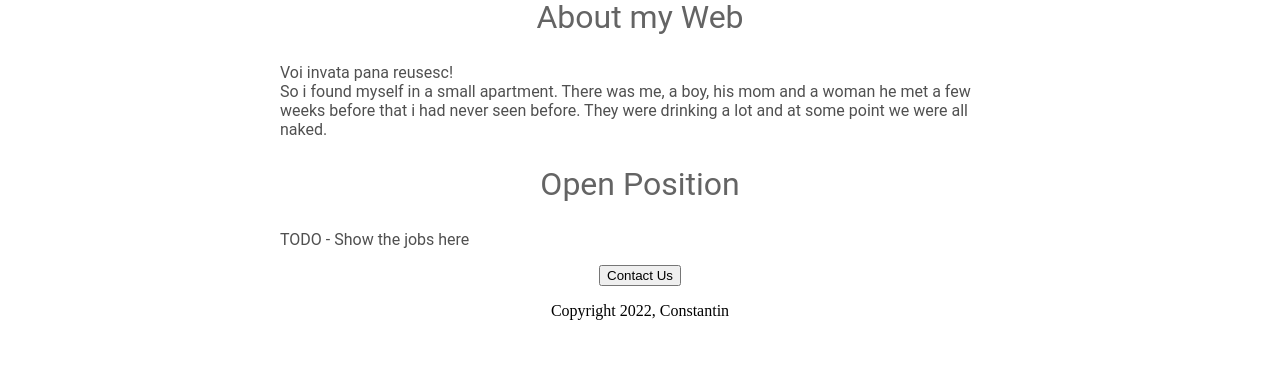
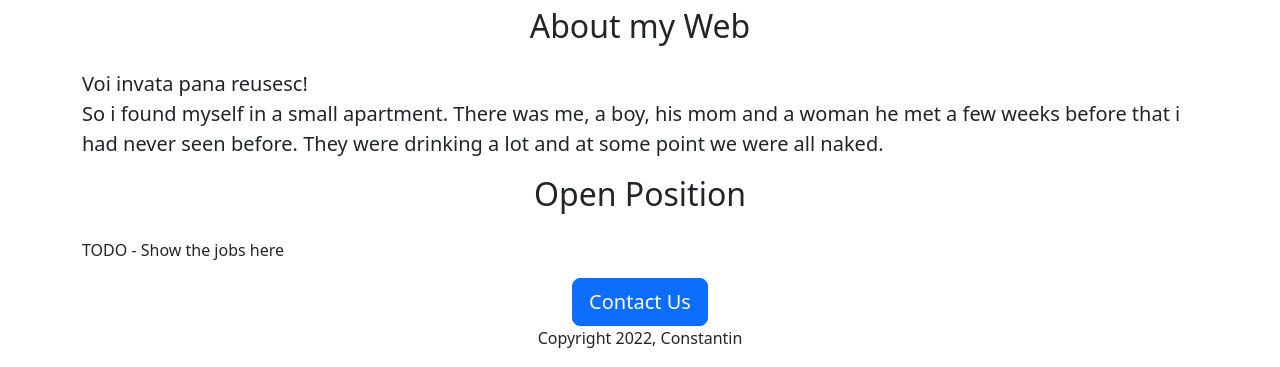
Before and after one commit to ctarnu/allineed, a Flask app: page / in a window 1280 px wide. Shown: the part 433-800 px from the top of the page. Run offline with Flask 2, Linux system fonts and the light colour scheme.

Commit message:
aranjare1

```diff
--- a/templates/home.html
+++ b/templates/home.html
@@ -2,55 +2,32 @@
 <html>
   <head>
     <title>All I need</title>
+
+    <meta charset="utf-8">
+    <meta name="viewport" content="width=device-width, initial-scale=1">
+
+    <link href="https://cdn.jsdelivr.net/npm/bootstrap@5.3.0-alpha1/dist/css/bootstrap.min.css" rel="stylesheet" integrity="sha384-GLhlTQ8iRABdZLl6O3oVMWSktQOp6b7In1Zl3/Jr59b6EGGoI1aFkw7cmDA6j6gD" crossorigin="anonymous">
     <style>
-      h1 {
-        font-size: 40px;
-        font-family: Roboto;
-        font-weight: normal;
-        color: rgb(50,50,50);
-        text-align: center;
+      #banner{
+        height: 360px;
+        width: 100%;
+        object-fit:cover;
       }
-
-      #banner{
-        width: 100%;
-        height: 300px;
-        object-fit: cover;
-      }
-
-      h2 {
-        font-family: Roboto;
-        font-size: 32px;
-        font-weight: normal;
-        color: rgb(100,100,100);
-        text-align: center;
-      }
-
-
-      .bodytext{
-        font-family: Roboto;
-        color: rgb(80,80,80);
-      }
-
-      #container{
-       max-width: 720px;
-        margin: 0 auto;
-      }
-
     </style>
   </head>
   <body>
-    <div id="container">
-    <h1>All I need</h1>
-    <img id="banner" src="https://allineed.constantintarnu.repl.co/static/banner2.jpg" height="320">
-    <h2>About my Web</h2>
-    <p class="bodytext">
+    <div class="container">
+    <h1 class="text-center nt-2 mb-4">All I need</h1>
+    <img class="img-fluid" id="banner" src="https://allineed.constantintarnu.repl.co/static/banner2.jpg" height="320">
+    <h2 class="text-center mt-2 mb-4">About my Web</h2>
+    <p class="lead">
       Voi invata pana reusesc!<br>
       So i found myself in a small apartment. There was me, a boy, his mom and a woman he met a few weeks before that i had never seen before. They were drinking a lot and at some point we were all naked.
     </p>
-    <h2>Open Position</h2>
-    <p class="bodytext">TODO - Show the jobs here</p>
-      <div style="text-align:center;">
-      <button>Contact Us</button>
+    <h2 class="text-center mt-2 mb-4">Open Position</h2>
+    <p >TODO - Show the jobs here</p>
+      <div class="text-center">
+      <button class="btn btn-primary btn-lg">Contact Us</button>
         <p>Copyright 2022, Constantin</p>
       </div>
   </div>
```
